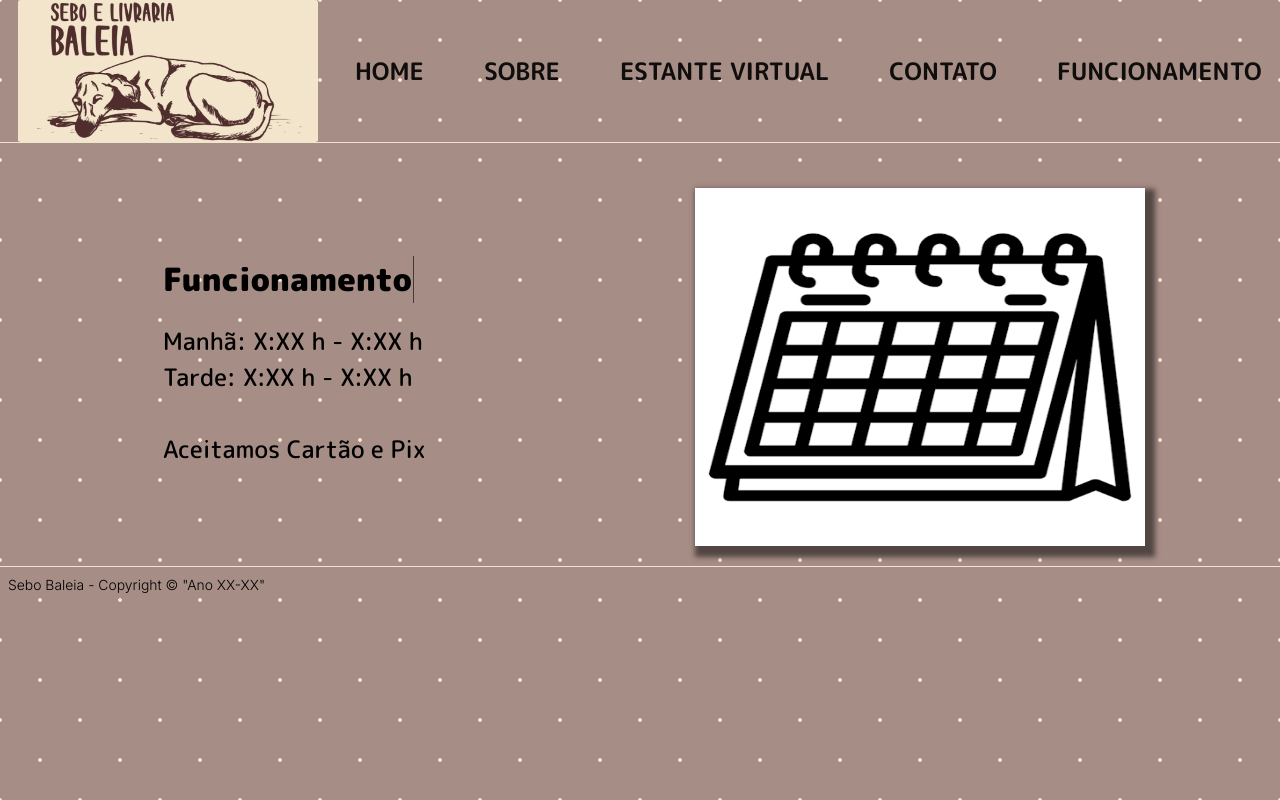
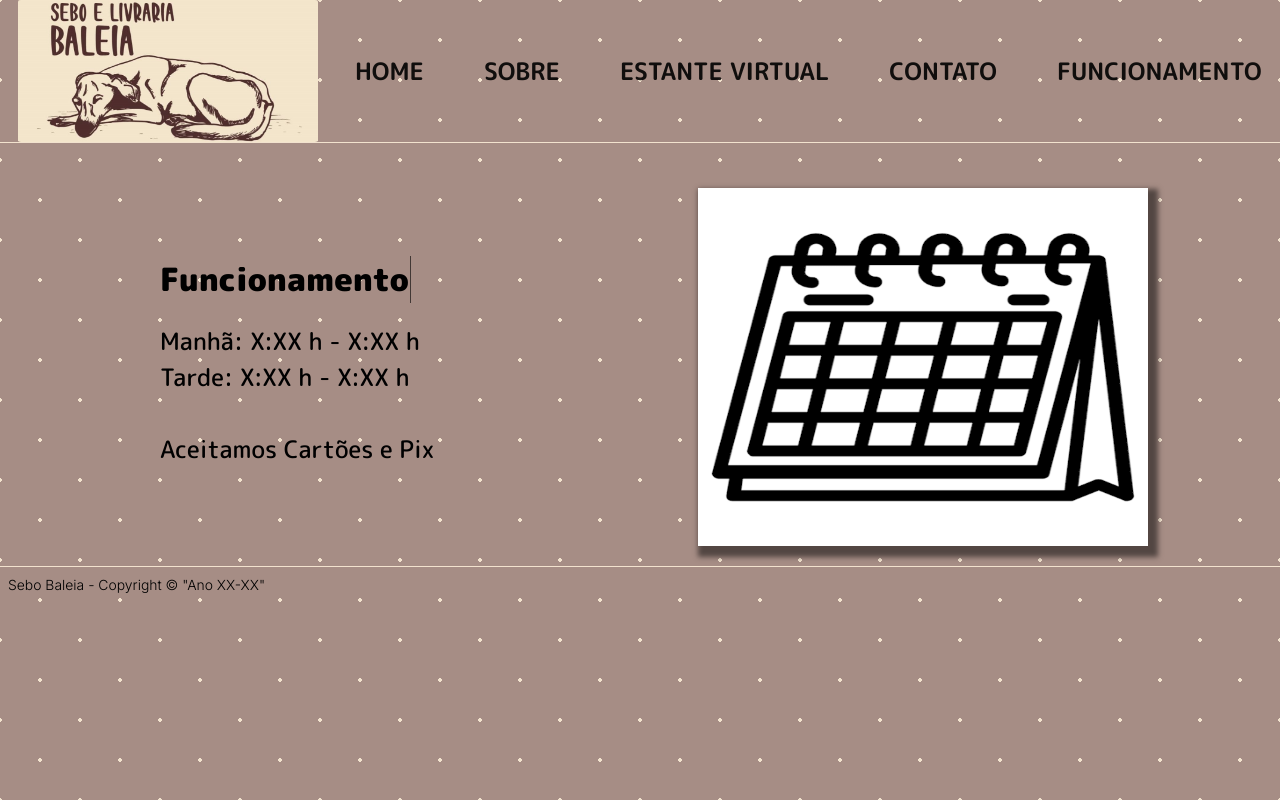
Before and after one commit to sal0minh0/siteSeboBaleia, a plain HTML site: page outras_paginas/funcionamento.html in a window 1280 px wide. Drawn offline with Linux system fonts and the light colour scheme; a web font is replaced by a local one.

Commit message:
finalizando o design

```diff
--- a/outras_paginas/funcionamento.html
+++ b/outras_paginas/funcionamento.html
@@ -89,7 +89,7 @@
           <h3>
             <br>
             <p>
-            Aceitamos Cartão e Pix
+            Aceitamos Cartões e Pix
           </p>
           </h3>
         </div>
```
